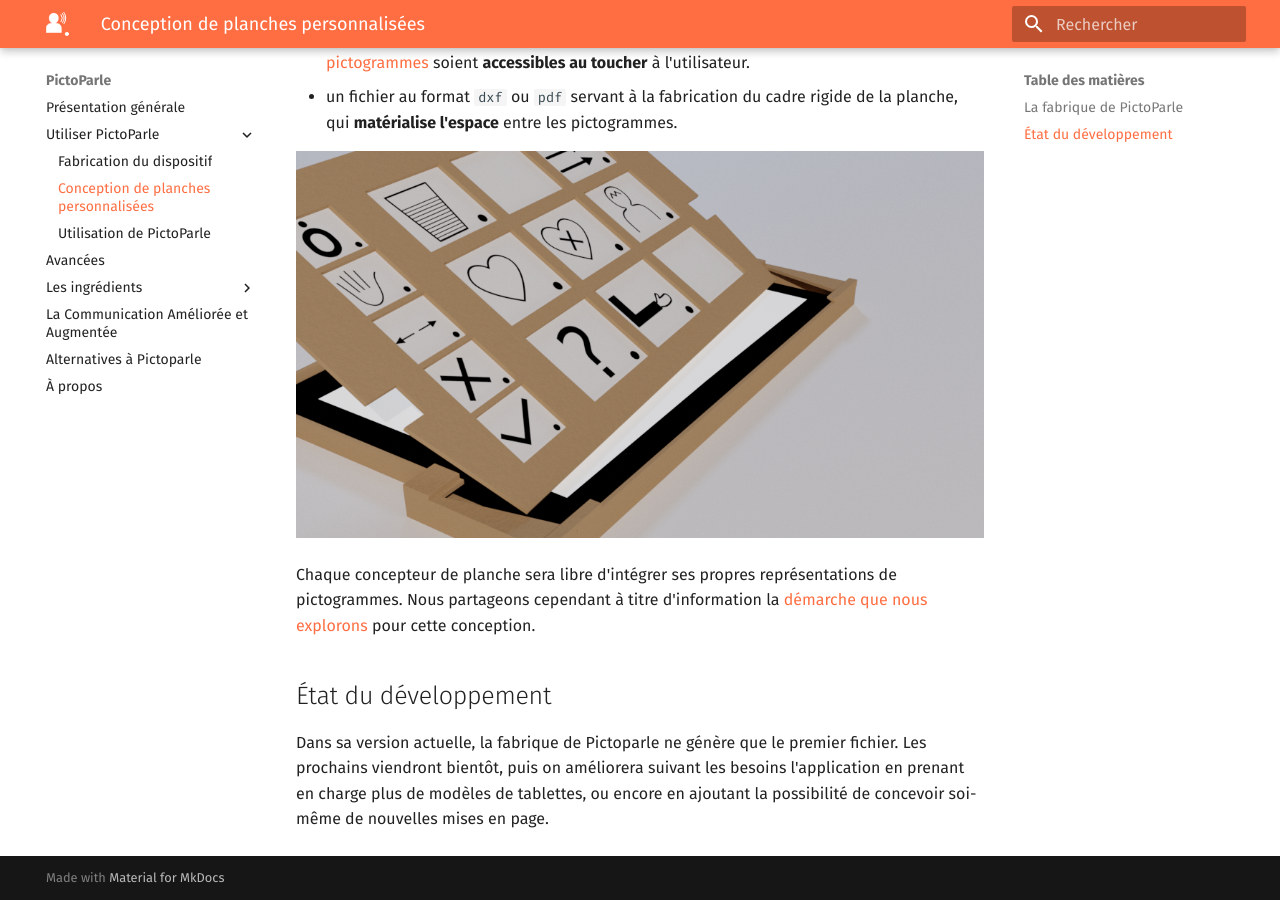
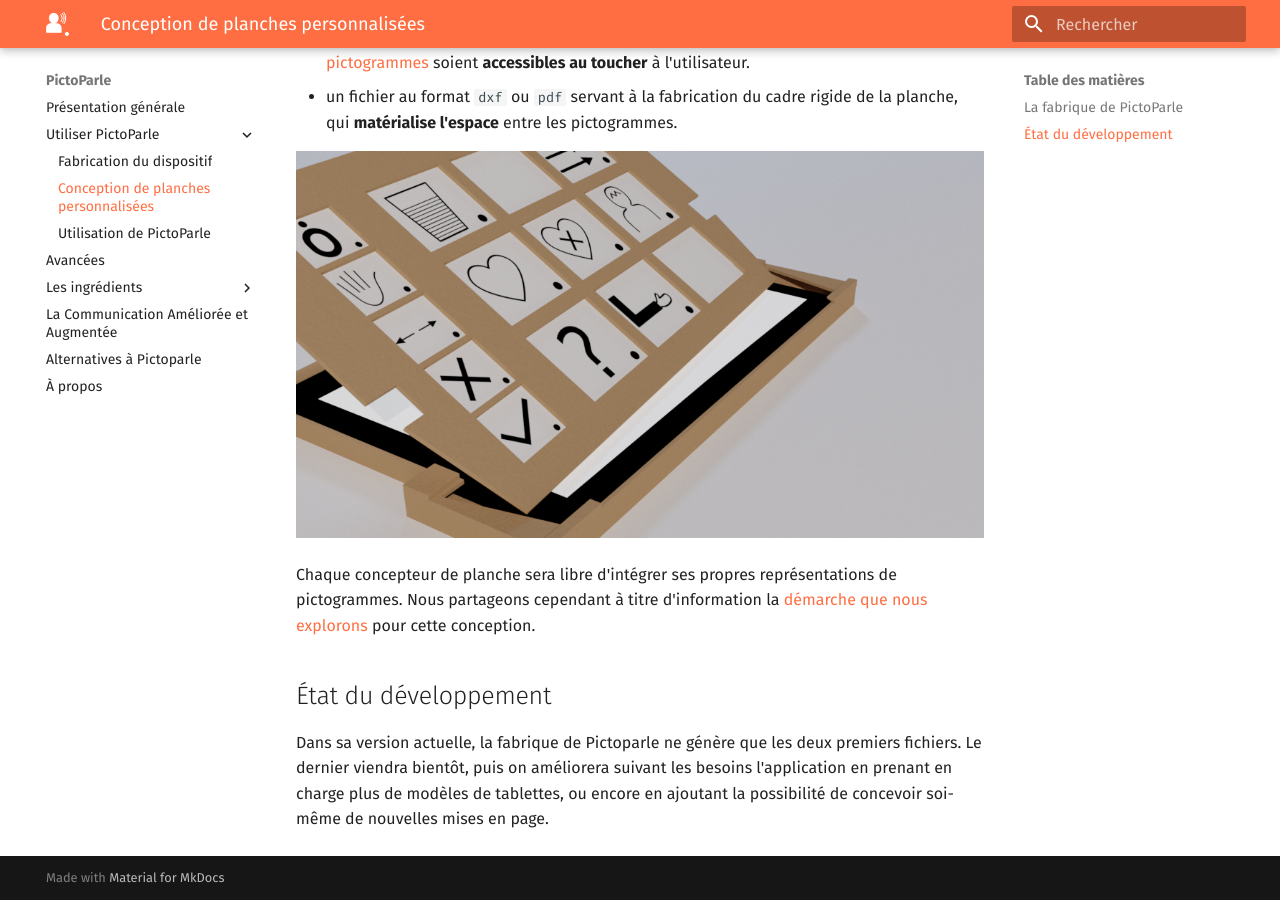
Before and after one commit to jmtrivial/pictoparle-website, an MkDocs documentation site: the page built from docs/conception-planches.md, in a window 1280 px wide and 900 px high, scrolled down 887 px. Built offline with MkDocs 1.6.1 and Material for MkDocs 9.7.7, drawn with Linux system fonts in a browser that asks for light colours; some of the changed text lies outside the part shown.

Commit message:
Ce soir, ça a codé des trucs :)

```diff
--- a/docs/conception-planches.md
+++ b/docs/conception-planches.md
@@ -22,4 +22,4 @@ Chaque concepteur de planche sera libre d'intégrer ses propres représentations
 
 ## État du développement
 
-Dans sa version actuelle, la fabrique de Pictoparle ne génère que le premier fichier. Les prochains viendront bientôt, puis on améliorera suivant les besoins l'application en prenant en charge plus de modèles de tablettes, ou encore en ajoutant la possibilité de concevoir soi-même de nouvelles mises en page.
+Dans sa version actuelle, la fabrique de Pictoparle ne génère que les deux premiers fichiers. Le dernier viendra bientôt, puis on améliorera suivant les besoins l'application en prenant en charge plus de modèles de tablettes, ou encore en ajoutant la possibilité de concevoir soi-même de nouvelles mises en page.
```
Also changed, not shown: other parts of docs/conception-planches.md (+1 -1 lines), docs/index.md (+1 -1 lines).
